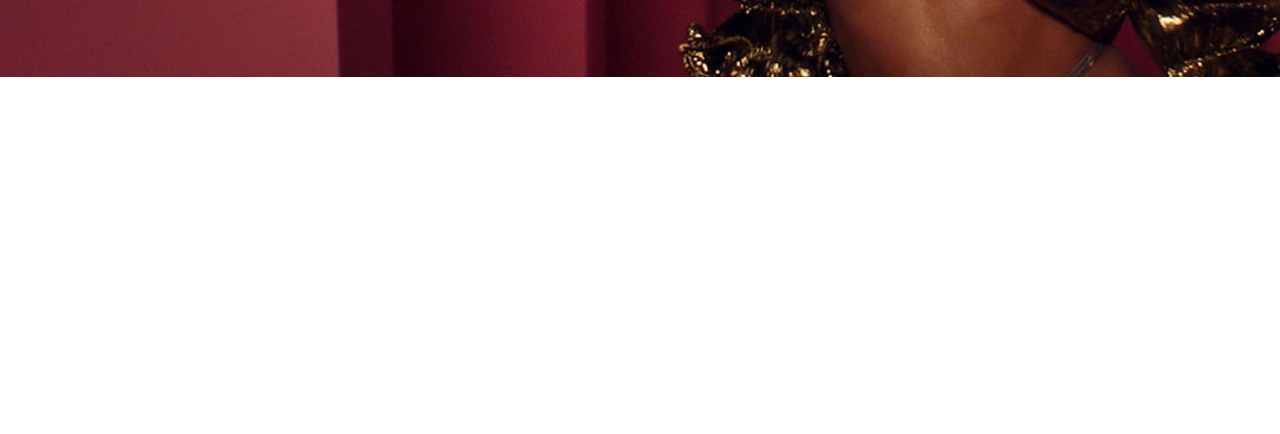
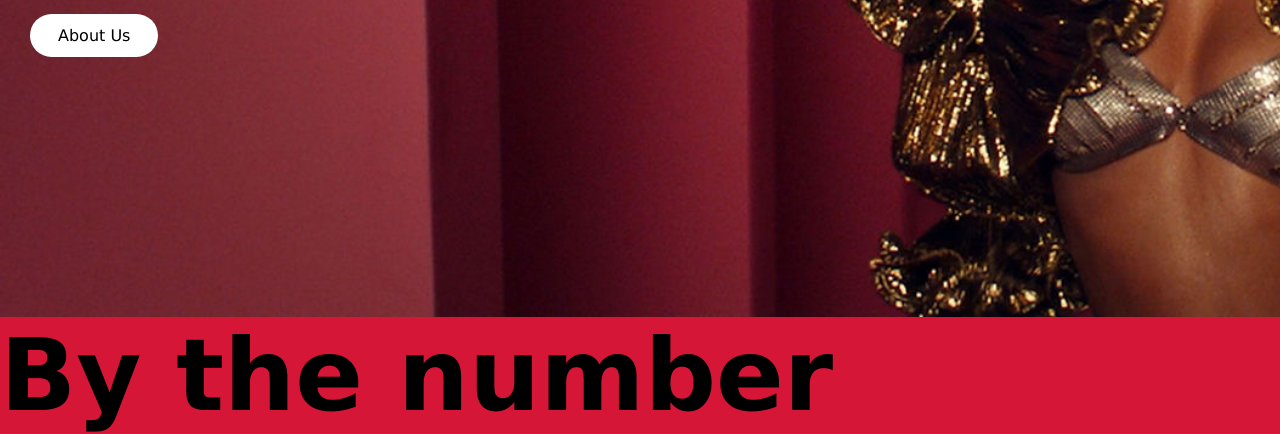
Before and after one commit to oluwaseunadeyemi/vevo, a plain HTML site: page index.html in a window 1280 px wide. Shown: the part 723-1157 px from the top of the page. Before the commit the page ends 800 px from the top, so only its background shows below. Drawn offline with Linux system fonts and the light colour scheme.

Commit message:
add button to the website

```diff
--- a/CSS/styles.css
+++ b/CSS/styles.css
@@ -3,7 +3,7 @@
     background-repeat: no-repeat;
     background-size: cover;
     width: 100%;
-    height: 100vh;
+    height: 130vh;
 
 }
 
@@ -14,6 +14,7 @@ ul{
 
 li{
     padding-right: 20px;
+
 }
 
 .header{
@@ -25,7 +26,7 @@ li{
 
 .title{
     color: white;
-    font-size: 130px;
+    font-size: 150px;
     padding-left: 30px;
     line-height: 1;
 }
@@ -39,10 +40,37 @@ li{
 .logo{
     color: white;
     font-size: 30px;
+
 }
 
 .list{
     color: white;
-    font-size: 20px;
+    font-size: 10px;
+
 
 }
+
+.button{
+    color: black;
+    text-decoration: none;
+    padding: 12px 28px;
+    line-height: 8;
+    border-radius: 100px;
+    background-color: white;
+    margin: 30px;
+    transition-duration: 3ms;
+
+}
+
+.button:hover{
+    background-color: black;
+    color: white;
+}
+
+.header2{
+    background-color: rgb(214, 22, 54);
+
+}
+.h1{
+    font-size: 100px;
+}
--- a/index.html
+++ b/index.html
@@ -27,6 +27,16 @@
         <div>
             <h1 class="title">The World's<br>Leading <br>Music Video <br>Network</h1>
         </div>
+        <div>
+            <a href="dfghjk" class="button">About Us</a>
+        </div>
+    </div>
+    <div class="header2">
+       <div>
+        <h1 class="h1">By the number</h1>
+       </div>
+
+
     </div>
 
 </body>
```
